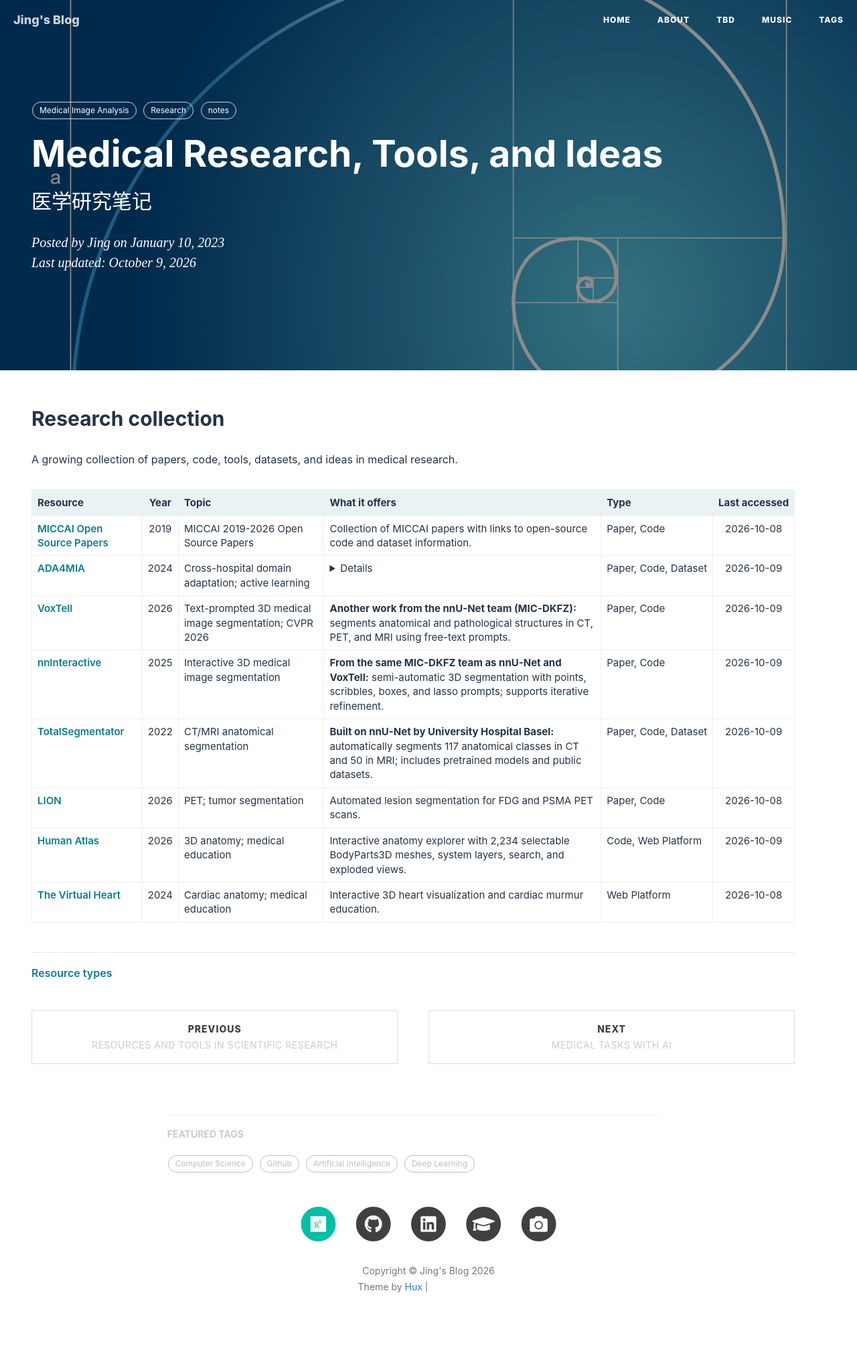
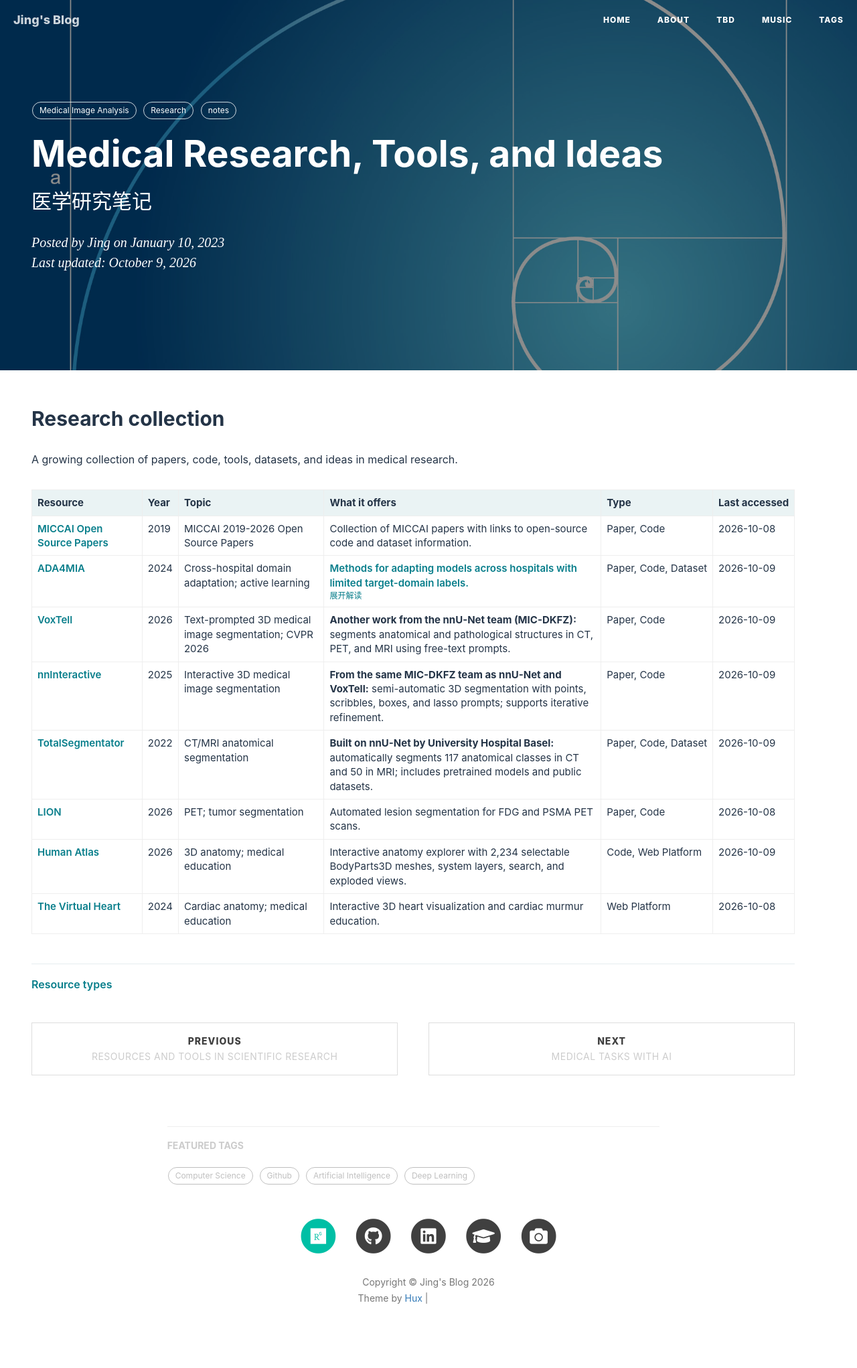
Before and after one commit to jizhang02/jizhang02.github.io, a Jekyll site: the page built from _posts/2023-01-10-researchnotes.markdown, in a window 1280 px wide. Shown: the whole page at 67% size. Built offline with Jekyll 4.4.1, drawn with Linux system fonts in a browser that asks for light colours; nearby versions of some CDN libraries; a script that is not in the unit is left out; comment, search, counter and statistics services are not loaded; grey boxes are pictures that could not be loaded.

Commit message:
Fix expandable resource table HTML rendering

```diff
--- a/_posts/2023-01-10-researchnotes.markdown
+++ b/_posts/2023-01-10-researchnotes.markdown
@@ -21,19 +21,85 @@
 
 A growing collection of papers, code, tools, datasets, and ideas in medical research.
 
-<div class="notes-index" markdown="1">
-
-| Resource | Year | Topic | What it offers | Type | Last accessed |
-| :--- | :---: | :--- | :--- | :--- | :---: |
-| [MICCAI Open Source Papers](https://github.com/JunMa11/MICCAI-OpenSourcePapers) | 2019 | MICCAI 2019-2026 Open Source Papers | Collection of MICCAI papers with links to open-source code and dataset information. | Paper, Code | 2026-10-08 |
-| [ADA4MIA](https://github.com/whq-xxh/ADA4MIA) | 2024 | Cross-hospital domain adaptation; active learning | <details class="resource-offer"><summary><span>Methods for adapting models across hospitals with limited target-domain labels.</span></summary><div>医院之间的设备、扫描协议、图像质量和患者分布差异会造成域偏移，使医院 A 训练的模型在医院 B 性能下降；同时，B 可能没有标注或只能负担少量标注。这个仓库收集论文、代码和数据集，研究如何以较低标注成本适应新医院。<ul><li><strong>无监督领域自适应：</strong>利用 B 的无标注数据进行适应，经典设定通常仍可访问 A 的有标注数据。</li><li><strong>无源领域自适应：</strong>适应时无法访问 A 的原始数据，只使用 A 训练好的模型和 B 的无标注数据。</li><li><strong>无源主动领域自适应：</strong>在无法访问 A 数据的限制下，主动挑选少量 B 的样本请专家标注，再结合其余无标注数据进行适应。</li></ul>“Traditional Domain Adaptation” 栏目也包含无源方法，分类并非互斥；这是资源集合，而非单一算法。</div></details> | Paper, Code, Dataset | 2026-10-09 |
-| [VoxTell](https://github.com/MIC-DKFZ/VoxTell) | 2026 | Text-prompted 3D medical image segmentation; CVPR 2026 | **Another work from the nnU-Net team (MIC-DKFZ):** segments anatomical and pathological structures in CT, PET, and MRI using free-text prompts. | Paper, Code | 2026-10-09 |
-| [nnInteractive](https://github.com/MIC-DKFZ/nnInteractive) | 2025 | Interactive 3D medical image segmentation | **From the same MIC-DKFZ team as nnU-Net and VoxTell:** semi-automatic 3D segmentation with points, scribbles, boxes, and lasso prompts; supports iterative refinement. | Paper, Code | 2026-10-09 |
-| [TotalSegmentator](https://github.com/wasserth/TotalSegmentator) | 2022 | CT/MRI anatomical segmentation | **Built on nnU-Net by University Hospital Basel:** automatically segments 117 anatomical classes in CT and 50 in MRI; includes pretrained models and public datasets. | Paper, Code, Dataset | 2026-10-09 |
-| [LION](https://github.com/ENHANCE-PET/LION) | 2026 | PET; tumor segmentation | Automated lesion segmentation for FDG and PSMA PET scans. | Paper, Code | 2026-10-08 |
-| [Human Atlas](https://github.com/ashemag/human-atlas) | 2026 | 3D anatomy; medical education | Interactive anatomy explorer with 2,234 selectable BodyParts3D meshes, system layers, search, and exploded views. | Code, Web Platform | 2026-10-09 |
-| [The Virtual Heart](https://thevirtualheart.com/) | 2024 | Cardiac anatomy; medical education | Interactive 3D heart visualization and cardiac murmur education. | Web Platform | 2026-10-08 |
-
+<div class="notes-index" markdown="0">
+<table>
+<thead>
+<tr>
+<th>Resource</th>
+<th>Year</th>
+<th>Topic</th>
+<th>What it offers</th>
+<th>Type</th>
+<th>Last accessed</th>
+</tr>
+</thead>
+<tbody>
+<tr>
+<td><a href="https://github.com/JunMa11/MICCAI-OpenSourcePapers">MICCAI Open Source Papers</a></td>
+<td>2019</td>
+<td>MICCAI 2019-2026 Open Source Papers</td>
+<td>Collection of MICCAI papers with links to open-source code and dataset information.</td>
+<td>Paper, Code</td>
+<td>2026-10-08</td>
+</tr>
+<tr>
+<td><a href="https://github.com/whq-xxh/ADA4MIA">ADA4MIA</a></td>
+<td>2024</td>
+<td>Cross-hospital domain adaptation; active learning</td>
+<td><details class="resource-offer"><summary><span>Methods for adapting models across hospitals with limited target-domain labels.</span></summary><div><p>医院之间的设备、扫描协议、图像质量和患者分布差异会造成域偏移，使医院 A 训练的模型在医院 B 性能下降；同时，B 可能没有标注或只能负担少量标注。这个仓库收集论文、代码和数据集，研究如何以较低标注成本适应新医院。</p><ul><li><strong>无监督领域自适应：</strong>利用 B 的无标注数据进行适应，经典设定通常仍可访问 A 的有标注数据。</li><li><strong>无源领域自适应：</strong>适应时无法访问 A 的原始数据，只使用 A 训练好的模型和 B 的无标注数据。</li><li><strong>无源主动领域自适应：</strong>在无法访问 A 数据的限制下，主动挑选少量 B 的样本请专家标注，再结合其余无标注数据进行适应。</li></ul><p>“Traditional Domain Adaptation” 栏目也包含无源方法，分类并非互斥；这是资源集合，而非单一算法。</p></div></details></td>
+<td>Paper, Code, Dataset</td>
+<td>2026-10-09</td>
+</tr>
+<tr>
+<td><a href="https://github.com/MIC-DKFZ/VoxTell">VoxTell</a></td>
+<td>2026</td>
+<td>Text-prompted 3D medical image segmentation; CVPR 2026</td>
+<td><strong>Another work from the nnU-Net team (MIC-DKFZ):</strong> segments anatomical and pathological structures in CT, PET, and MRI using free-text prompts.</td>
+<td>Paper, Code</td>
+<td>2026-10-09</td>
+</tr>
+<tr>
+<td><a href="https://github.com/MIC-DKFZ/nnInteractive">nnInteractive</a></td>
+<td>2025</td>
+<td>Interactive 3D medical image segmentation</td>
+<td><strong>From the same MIC-DKFZ team as nnU-Net and VoxTell:</strong> semi-automatic 3D segmentation with points, scribbles, boxes, and lasso prompts; supports iterative refinement.</td>
+<td>Paper, Code</td>
+<td>2026-10-09</td>
+</tr>
+<tr>
+<td><a href="https://github.com/wasserth/TotalSegmentator">TotalSegmentator</a></td>
+<td>2022</td>
+<td>CT/MRI anatomical segmentation</td>
+<td><strong>Built on nnU-Net by University Hospital Basel:</strong> automatically segments 117 anatomical classes in CT and 50 in MRI; includes pretrained models and public datasets.</td>
+<td>Paper, Code, Dataset</td>
+<td>2026-10-09</td>
+</tr>
+<tr>
+<td><a href="https://github.com/ENHANCE-PET/LION">LION</a></td>
+<td>2026</td>
+<td>PET; tumor segmentation</td>
+<td>Automated lesion segmentation for FDG and PSMA PET scans.</td>
+<td>Paper, Code</td>
+<td>2026-10-08</td>
+</tr>
+<tr>
+<td><a href="https://github.com/ashemag/human-atlas">Human Atlas</a></td>
+<td>2026</td>
+<td>3D anatomy; medical education</td>
+<td>Interactive anatomy explorer with 2,234 selectable BodyParts3D meshes, system layers, search, and exploded views.</td>
+<td>Code, Web Platform</td>
+<td>2026-10-09</td>
+</tr>
+<tr>
+<td><a href="https://thevirtualheart.com/">The Virtual Heart</a></td>
+<td>2024</td>
+<td>Cardiac anatomy; medical education</td>
+<td>Interactive 3D heart visualization and cardiac murmur education.</td>
+<td>Web Platform</td>
+<td>2026-10-08</td>
+</tr>
+</tbody>
+</table>
 </div>
 
 <details markdown="1">
--- a/css/research-notes.css
+++ b/css/research-notes.css
@@ -36,6 +36,10 @@
 .research-notes-content .resource-offer[open] summary span { display: block; }
 .research-notes-content .resource-offer[open] summary::after { content: "收起解读"; }
 .research-notes-content .resource-offer > div { margin-top: 12px; }
+.research-notes-content .resource-offer p { margin: 0 0 12px; }
+.research-notes-content .resource-offer ul { padding-left: 22px; margin: 12px 0; }
+.research-notes-content .resource-offer li { margin-bottom: 10px; }
+.research-notes-content .notes-index td { vertical-align: top; }
 .research-notes-content pre { max-height: 520px; overflow: auto; border-radius: 10px; }
 @media (max-width: 767px) {
   .research-notes-page .container { width: 100%; }
```
